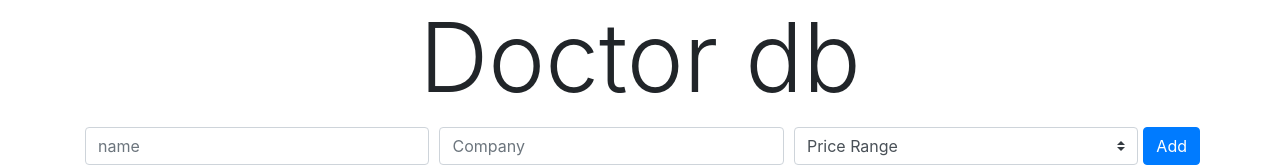
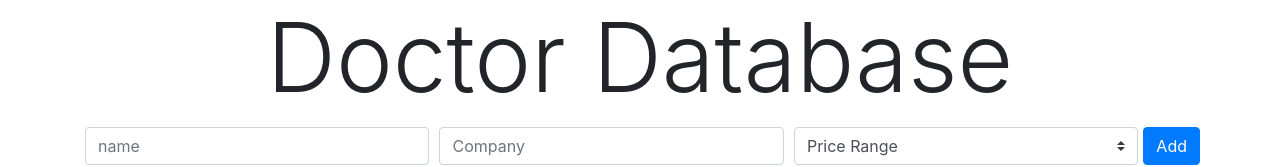
Before and after one commit to andrewcbuensalida/PERN-STACK-YELP-CLONE, a React (Create React App) app in the folder client/: page / in a window 1280 px wide. Shown: the top 167 px of the page. Built offline with nearby package versions, Linux system fonts and the light colour scheme; no server answers.

Commit message:
finished

```diff
--- a/client/src/components/Header.js
+++ b/client/src/components/Header.js
@@ -3,7 +3,9 @@ import React from "react";
 const Header = () => {
 	return (
 		<div>
-			<h1 className="font-weight-light display-1 text-center">Doctor db</h1>
+			<h1 className="font-weight-light display-1 text-center">
+				Doctor Database
+			</h1>
 		</div>
 	);
 };
```
Also changed, not shown: 7 other files (tests, documents, lock files or other folders).
